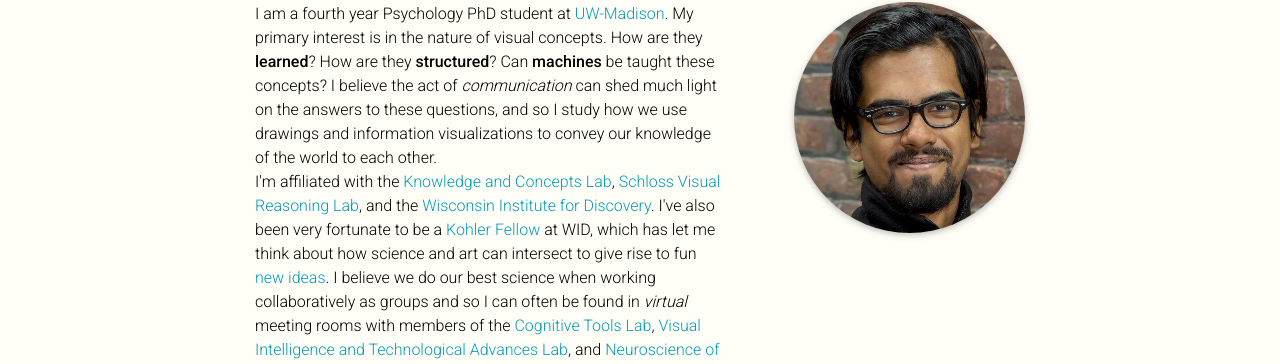
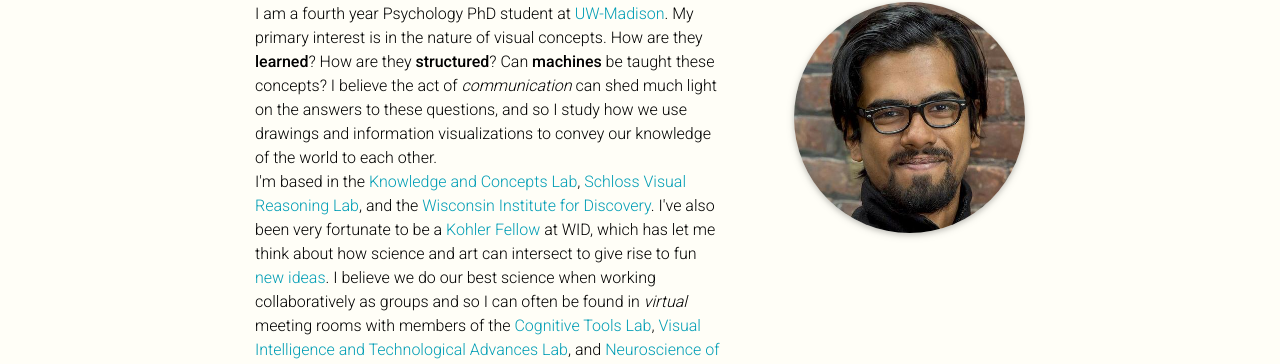
Before and after one commit to kushinm/kushinm.github.io, a Jekyll site: the page built from _pages/about.md, in a window 1280 px wide and 1322 px high. Shown: the part 208-572 px from the top of the window. Built offline with Jekyll 4.4.1, drawn with Linux system fonts in a browser that asks for light colours; full-size pictures stand in for the smaller copies a plugin makes; comment, search, counter and statistics services are not loaded; a style sheet for code colours, icons or effects is not loaded.

Commit message:
wording:

```diff
--- a/_pages/about.md
+++ b/_pages/about.md
@@ -23,7 +23,7 @@ My primary interest is in the nature of visual concepts. How are they <strong>le
 I believe the act of <i>communication</i> can shed much light on the answers to these questions, and so I study how we use drawings and information visualizations to convey our knowledge of the world to each other.
 
 
-<p>I'm affiliated with the <a href="http://concepts.psych.wisc.edu/" target="_blank">Knowledge and Concepts Lab</a>,
+<p>I'm based in the <a href="http://concepts.psych.wisc.edu/" target="_blank">Knowledge and Concepts Lab</a>,
 <a href="https://schlosslab.discovery.wisc.edu/" target="_blank">Schloss Visual Reasoning Lab</a>,
 and the <a href="https://wid.wisc.edu/people/kushin-mukherjee/" target="_blank">Wisconsin Institute for Discovery</a>.
 I've also been very fortunate to be a <a href="https://kohlerfellows.illuminatingdiscovery.wisc.edu/" target="_blank">Kohler Fellow</a> at WID, which has let me think about how science and art can intersect to give rise to fun<a href="https://vimeo.com/755598302" target="_blank"> new ideas</a>. I believe we do our best science when working collaboratively as groups and so I can often be found in <i>virtual</i> meeting rooms with members of the <a href="https://cogtoolslab.github.io/" target="_blank">Cognitive Tools Lab</a>, <a href="https://vital-kolab.org/" target="_blank">Visual Intelligence and Technological Advances Lab</a>, and <a href="https://ncclab.princeton.edu/" target="_blank">Neuroscience of Cognitive Control Lab</a>.</p>
```
